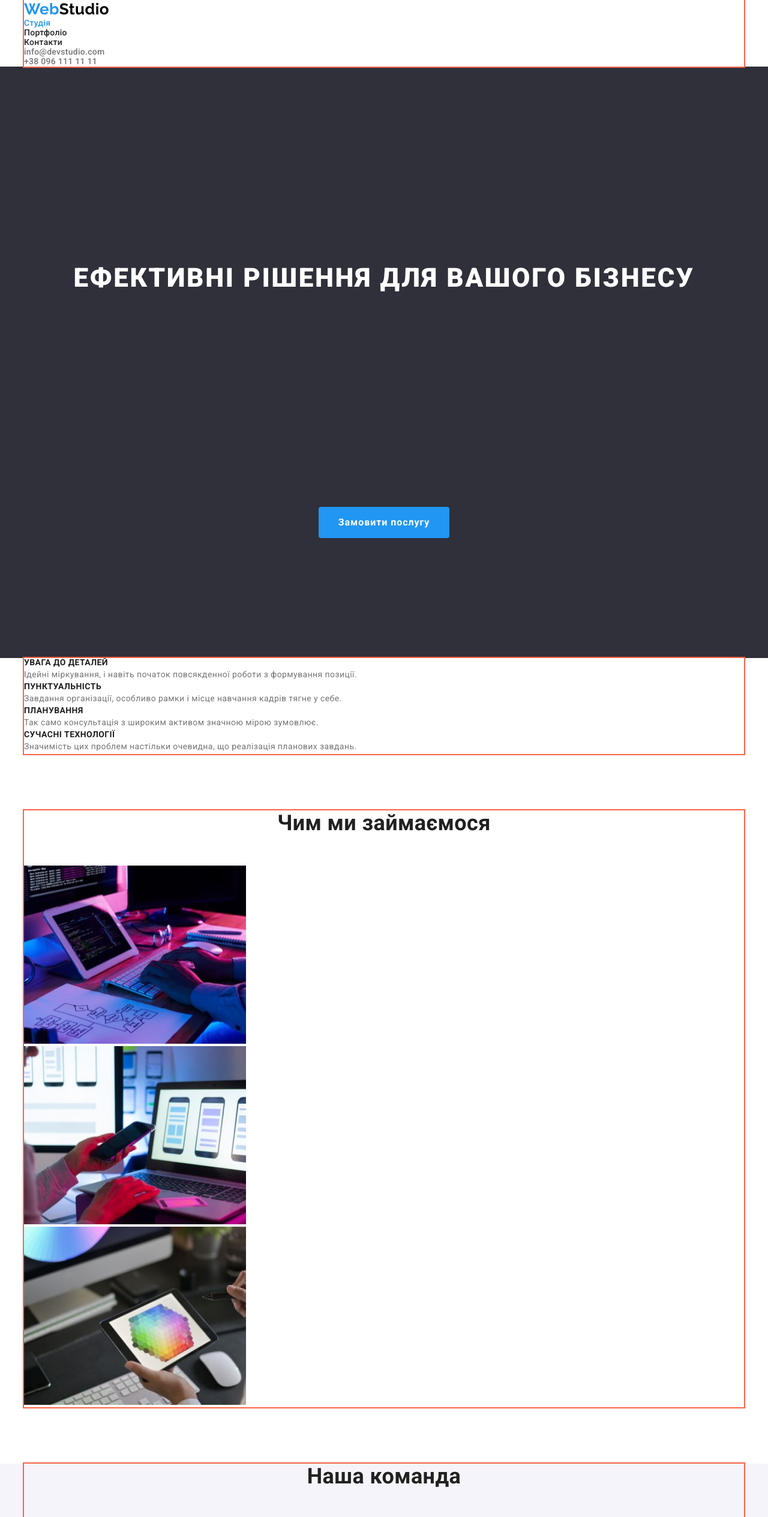
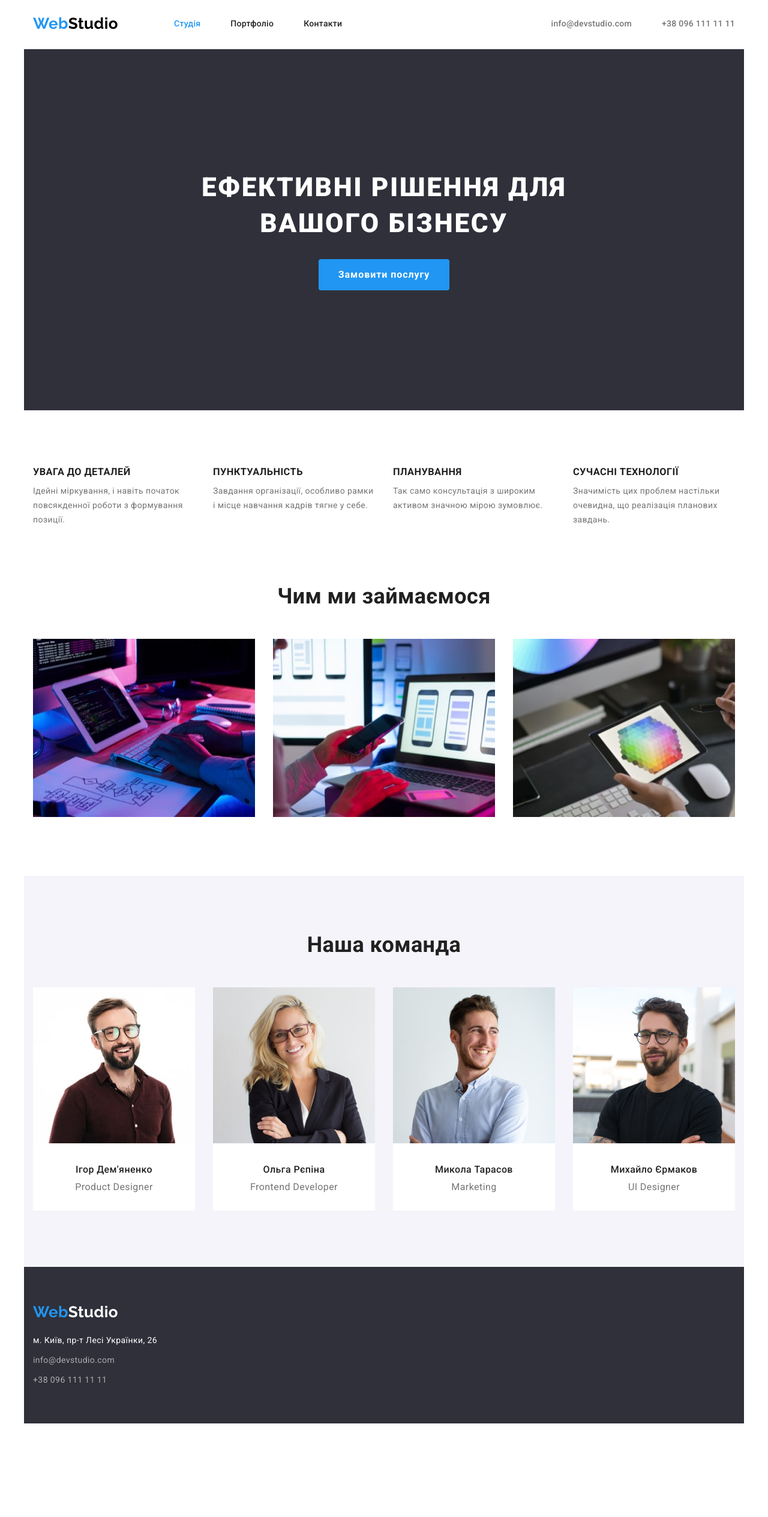
Before and after one commit to LevchenkoIryna/goit-markup-hw-03, a plain HTML site: page index.html in a window 1280 px wide. Shown: the top 2529 px of the page at 60% size. After the commit the page ends 2373 px from the top, so only its background shows below. Drawn offline with nearby package versions, Linux system fonts and the light colour scheme.

Commit message:
Готове ДЗ

```diff
--- a/css/style.css
+++ b/css/style.css
@@ -17,9 +17,6 @@ body {
   letter-spacing: 0.03em;
   font-size: 14px;
   line-height: 1.14;
-
-  /* position: absolute; */
-
 }
 
 /* h1, h2, h3, h4, h5, h6, p {
@@ -38,17 +35,20 @@ body {
   margin-left: auto;
   margin-right: auto;
   width: 1200px;
-  outline: 2px solid tomato;
+  padding-left: 15px;
+  padding-right: 15px;
+  /* outline: 2px solid tomato; */
 }
 
 .logo {
+  margin: 0;
+
   color: var(--accent-color);
   font-family: Raleway, cursive;
   font-weight: 700;
   font-size: 26px;
   line-height: 1.2;
   text-decoration: none;
-  margin: 0;
 }
 
 .logo-black {
@@ -64,10 +64,33 @@ body {
   color: var(--accent-color);
 }
 
-
 /* Site nav */
 
+.header {
+  display: flex;
+  align-items: center;
+  border-bottom: 2px solid var(--bcg-color-gray);
+}
+
+.main-nav {
+  display: flex;
+  align-items: center;
+}
+
+.site-nav {
+  display: flex;
+  margin-left: 93px;
+}
+
+.site-nav .item + .item {
+  margin-left: 50px;
+}
+
 .site-nav .link {
+  display: block;
+  padding-top: 32px;
+  padding-bottom: 32px;
+
   color: var(--basic-text-color);
   font-weight: 500;
   letter-spacing: 0.02em;
@@ -81,6 +104,15 @@ body {
 
 .site-nav .link.current {
   color: var(--accent-color);
+}
+
+/* Auth-nav */
+
+.auth-nav.list {
+  display: flex;
+  align-items: center;
+  margin-left: auto;
+  gap: 50px;
 }
 
 .auth-nav .link {
@@ -107,16 +139,17 @@ body {
   text-transform: uppercase;
   font-weight: 900;
   font-size: 44px;
-  line-height: 16;
+  line-height: 1.36;
   text-align: center;
   letter-spacing: 0.06em;
+  line-height: 60px;
 
   margin: 0;
+
   margin-bottom: 30px;
-
-
-
-
+  padding-top: 200px;
+  padding-left: 200px;
+  padding-right: 200px;
 }
 
 .hero-button {
@@ -135,7 +168,6 @@ body {
   padding: 10px 32px;
   margin-bottom: 200px;
   /* min-width: 130px; */
-
 }
 
 .hero-button:hover,
@@ -146,14 +178,21 @@ body {
 
 /* Feature */
 
-/* .feature {
+.feature-block {
+  display: flex;
+  flex-wrap: wrap;
+}
 
-} */
+.feature-content {
+  margin-top: 94px;
+}
+
+.feature-content:not(:last-child) {
+  margin-right: 30px;
+}
 
 .feature-title {
-
   font-weight: 700;
-  font-size: 14px;
   margin: 0;
 }
 
@@ -161,12 +200,23 @@ body {
   color: var(--second-text-color);
   line-height: 1.71;
   margin: 0;
-
+  width: 270px;
+  margin-top: 10px;
 }
 
 /* Work */
 
-/* .work {} */
+.list-block {
+  display: flex;
+  flex-wrap: wrap;
+}
+
+.block-img:not(:last-child) {
+  margin-right: 30px;
+}
+.block-img {
+  margin-bottom: 94px;
+}
 
 .work-title,
 .team-title {
@@ -175,13 +225,28 @@ body {
   line-height: 1.17;
   text-align: center;
   margin: 0;
-  margin-top: 94px;
+  padding-top: 94px;
   margin-bottom: 50px;
 }
 
 /* Team */
 
-.team {
+.team-block {
+  display: flex;
+  flex-wrap: wrap;
+  align-items: center;
+}
+
+.box-info {
+  padding-top: 30px;
+  padding-bottom: 30px;
+}
+
+.block-img:not(:last-child) {
+  margin-right: 30px;
+}
+
+.container.team {
   background-color: var(--bcg-color-gray);
 }
 
@@ -203,12 +268,27 @@ body {
   line-height: 1.19;
   text-align: center;
   margin: 0;
+  margin-top: 10px;
 }
 
 /* Footer */
 
-.contacts {
+.logo-box {
   background-color: var(--bcg-color-dark);
+  padding-top: 60px;
+  padding-bottom: 60px;
+}
+
+.logo-block {
+  margin-bottom: 20px;
+}
+
+.link-box {
+  margin: 0;
+}
+
+.link-box:not(:last-child) {
+  margin-bottom: 9px;
 }
 
 .contacts-link-map {
@@ -232,8 +312,35 @@ body {
 /* Portfolio */
 
 /* Example */
-.vexample {
-  background-color: var(--bcg-color-white);
+
+.list-box {
+  display: flex;
+  gap: 8px;
+
+  justify-content: center;
+  padding-top: 94px;
+  margin-bottom: 56px;
+}
+
+.box-img {
+  display: flex;
+  flex-wrap: wrap;
+  gap: 30px;
+  padding-bottom: 94px;
+}
+
+.border {
+  border: 2px solid var(--bcg-color-gray);
+  border-top: none;
+  padding-top: 20px;
+  padding-bottom: 20px;
+  padding-right: 24px;
+  padding-left: 24px;
+  justify-self: center;
+}
+
+.example {
+  background-color: var(--basic-white-color);
 }
 
 .menu-button.current {
@@ -249,6 +356,10 @@ body {
   line-height: 1.62;
   font-family: Roboto, sans-serif;
   cursor: pointer;
+  border-radius: 4px;
+  border: var(--bcg-color-gray);
+  padding-right: 22px;
+  padding-left: 22px;
 }
 
 .menu-button:hover,
@@ -266,12 +377,15 @@ body {
   font-size: 18px;
   line-height: 2;
   letter-spacing: 0.06em;
+  margin: 0;
+  margin-bottom: 4px;
 }
 
 .example-text {
   color: var(--second-text-color);
   font-size: 16px;
   line-height: 30px;
+  margin: 0;
 }
 
 .visually-hidden {
--- a/index.html
+++ b/index.html
@@ -20,24 +20,27 @@
   </head>
   <body>
     <header>
-      <div class="container">
-        <nav>
+      <div class="container header">
+        <nav class="main-nav">
           <a href="./index.html" class="logo" lang="en"
             >Web<span class="logo-black">Studio</span></a
           >
           <ul class="site-nav list">
-            <li><a href="" class="link current">Студія</a></li>
-            <li><a href="./portfolio.html" class="link">Портфоліо</a></li>
-            <li><a href="" class="link">Контакти</a></li>
+            <li class="item"><a href="" class="link current">Студія</a></li>
+            <li class="item">
+              <a href="./portfolio.html" class="link">Портфоліо</a>
+            </li>
+            <li class="item"><a href="" class="link">Контакти</a></li>
           </ul>
         </nav>
+
         <ul class="auth-nav list">
-          <li>
+          <li class="item">
             <a href="mailto:info@devstudio.com" class="link"
               >info@devstudio.com</a
             >
           </li>
-          <li>
+          <li class="item">
             <a href="tel:+380961111111" class="link">+38 096 111 11 11</a>
           </li>
         </ul>
@@ -45,13 +48,11 @@
     </header>
 
     <main>
-      <!--Шапка-->
+      <!--Hero-->
 
-      <section class="hero">
-
+      <section class="hero container">
         <h1 class="hero-title">Ефективні рішення для вашого бізнесу</h1>
         <button type="button" class="hero-button">Замовити послугу</button>
-
       </section>
 
       <!--Особливості-->
@@ -59,32 +60,33 @@
         <!--Сховати-->
         <div class="container">
           <h2 class="feature-title visually-hidden">Особливості</h2>
-          <ul class="list">
-            <li>
+
+          <ul class="list feature-block">
+            <li class="feature-content">
               <h3 class="feature-title">УВАГА ДО ДЕТАЛЕЙ</h3>
               <p class="feature-text">
                 Ідейні міркування, і навіть початок повсякденної роботи з
                 формування позиції.
               </p>
             </li>
-            <li>
+            <li class="feature-content">
               <h3 class="feature-title">ПУНКТУАЛЬНІСТЬ</h3>
               <p class="feature-text">
-                Завдання організації, особливо рамки і місце навчання кадрів тягне
-                у себе.
+                Завдання організації, особливо рамки і місце навчання кадрів
+                тягне у себе.
               </p>
             </li>
-            <li>
+            <li class="feature-content">
               <h3 class="feature-title">ПЛАНУВАННЯ</h3>
               <p class="feature-text">
                 Так само консультація з широким активом значною мірою зумовлює.
               </p>
             </li>
-            <li>
+            <li class="feature-content">
               <h3 class="feature-title">СУЧАСНІ ТЕХНОЛОГІЇ</h3>
               <p class="feature-text">
-                Значимість цих проблем настільки очевидна, що реалізація планових
-                завдань.
+                Значимість цих проблем настільки очевидна, що реалізація
+                планових завдань.
               </p>
             </li>
           </ul>
@@ -95,8 +97,8 @@
       <section class="work">
         <div class="container">
           <h2 class="work-title">Чим ми займаємося</h2>
-          <ul class="list">
-            <li>
+          <ul class="list list-block">
+            <li class="block-img">
               <img
                 src="./images/work1.jpg"
                 alt="Візуальне зображення роботи"
@@ -104,7 +106,7 @@
                 height="297"
               />
             </li>
-            <li>
+            <li class="block-img">
               <img
                 src="./images/work2.jpg"
                 alt="Візуальне зображення роботи"
@@ -112,7 +114,7 @@
                 height="297"
               />
             </li>
-            <li>
+            <li class="block-img">
               <img
                 src="./images/work3.jpg"
                 alt="Візуальне зображення роботи"
@@ -126,48 +128,56 @@
 
       <!--Наша команда-->
       <section class="team">
-        <div class="container">
+        <div class="container team">
           <h2 class="team-title">Наша команда</h2>
-          <ul class="list">
-            <li class="team-box">
+          <ul class="list team-block">
+            <li class="team-box block-img">
               <img
                 src="./images/photo1.jpg"
                 alt="Фото співробітника"
                 width="270"
                 height="260"
               />
+              <div class="box-info">
                 <h3 class="team-box-title">Ігор Дем'яненко</h3>
                 <p lang="en" class="team-text">Product Designer</p>
+              </div>
             </li>
-            <li class="team-box">
+            <li class="team-box block-img">
               <img
                 src="./images/photo2.jpg"
                 alt="Фото співробітника"
                 width="270"
                 height="260"
               />
+              <div class="box-info">
                 <h3 class="team-box-title">Ольга Рєпіна</h3>
                 <p lang="en" class="team-text">Frontend Developer</p>
+              </div>
             </li>
-            <li class="team-box">
+            <li class="team-box block-img">
               <img
                 src="./images/photo3.jpg"
                 alt="Фото співробітника"
                 width="270"
                 height="260"
               />
+              <div class="box-info">
                 <h3 class="team-box-title">Микола Тарасов</h3>
                 <p lang="en" class="team-text">Marketing</p>
+              </div>
             </li>
-            <li class="team-box">
+            <li class="team-box block-img">
               <img
                 src="./images/photo4.jpg"
                 alt="Фото співробітника"
                 width="270"
                 height="260"
               />
+              <div class="box-info">
                 <h3 class="team-box-title">Михайло Єрмаков</h3>
                 <p lang="en" class="team-text">UI Designer</p>
+              </div>
             </li>
           </ul>
         </div>
@@ -175,14 +185,16 @@
     </main>
 
     <footer class="contacts">
-      <div class="container">
+      <div class="container logo-box">
+        <div class="logo-block">
           <a href="" class="logo footer" lang="en"
             >Web<span class="logo-white">Studio</span></a
           >
+        </div>
+
         <address>
-
           <ul class="list">
-            <li>
+            <li class="link-box">
               <a
                 class="contacts-link-map font"
                 href="https://goo.gl/maps/Nbyd7draAB5cvBSi6"
@@ -191,19 +203,19 @@
                 >м. Київ, пр-т Лесі Українки, 26</a
               >
             </li>
-            <li>
+            <li class="link-box">
               <a class="contacts-link font" href="mailto:info@devstudio.com"
                 >info@devstudio.com</a
               >
             </li>
-            <li>
+            <li class="link-box">
               <a class="contacts-link font" href="tel:+380961111111"
                 >+38 096 111 11 11</a
               >
             </li>
           </ul>
+        </address>
       </div>
-      </address>
     </footer>
   </body>
 </html>
```
Also changed, not shown: portfolio.html (+52 -16 lines). Lines whose indentation alone changed are shown as unchanged.
